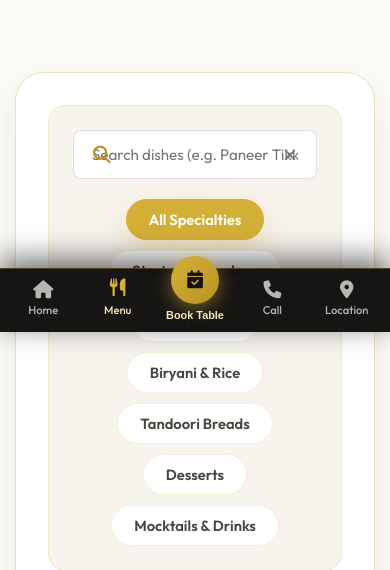
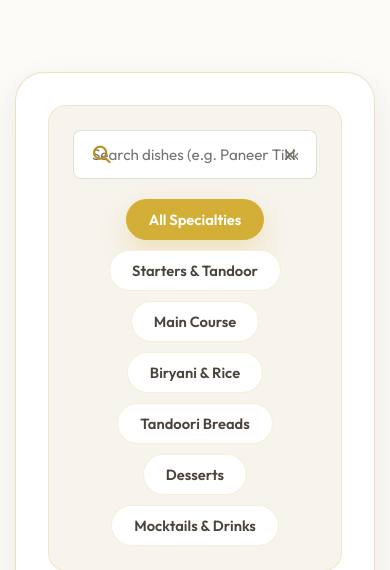
Before and after one commit to aryan6412/hotel-nataraj, a PHP site: page /menu.php in a window 390 px wide. Shown: the part 512-1082 px from the top of the page. Run offline with PHP 8.4, Linux system fonts and the light colour scheme; data that the repository does not hold is empty; some libraries are stand-ins or nearby versions; some web fonts are replaced.

Commit message:
Remove mobile bottom navigation bar

```diff
--- a/css/styles.css
+++ b/css/styles.css
@@ -2553,15 +2553,6 @@ img {
         box-sizing: border-box;
     }
 
-    /* Mobile Bottom Floating Navigation Bar & Floating Hotline Hide */
-    .mobile-bottom-bar {
-        display: flex !important;
-    }
-
-    body {
-        padding-bottom: 74px !important;
-    }
-
     .floating-hotline-widget {
         display: none !important;
     }
@@ -2609,87 +2600,3 @@ img {
     .hero-buttons-compact .btn { padding: 9px 12px; font-size: 0.78rem; }
     .scene-pill { padding: 4px 8px; font-size: 0.7rem; }
 }
-
-/* ==========================================================================
-   Mobile Bottom Bar Design (Thumb Zone UX - UI-UX Pro Max)
-   ========================================================================== */
-.mobile-bottom-bar {
-    display: none;
-    position: fixed;
-    bottom: 0;
-    left: 0;
-    width: 100%;
-    height: 64px;
-    background: rgba(14, 12, 10, 0.96);
-    backdrop-filter: blur(20px);
-    -webkit-backdrop-filter: blur(20px);
-    border-top: 1px solid rgba(212, 175, 55, 0.3);
-    z-index: 2800;
-    justify-content: space-around;
-    align-items: center;
-    padding: 0 6px;
-    box-shadow: 0 -8px 30px rgba(0, 0, 0, 0.6);
-}
-
-.mobile-bar-item {
-    display: flex;
-    flex-direction: column;
-    align-items: center;
-    justify-content: center;
-    gap: 3px;
-    color: rgba(253, 251, 247, 0.7);
-    text-decoration: none;
-    font-size: 0.7rem;
-    font-weight: 500;
-    background: none;
-    border: none;
-    cursor: pointer;
-    min-width: 52px;
-    min-height: 48px;
-    transition: all 0.2s ease;
-}
-
-.mobile-bar-item i {
-    font-size: 1.12rem;
-    transition: transform 0.2s ease, color 0.2s ease;
-}
-
-.mobile-bar-item.active,
-.mobile-bar-item:hover {
-    color: var(--color-gold-light);
-}
-
-.mobile-bar-item.active i {
-    color: var(--color-gold);
-    transform: translateY(-2px);
-}
-
-.mobile-bar-cta {
-    position: relative;
-    top: -12px;
-}
-
-.mobile-bar-cta .cta-inner {
-    width: 48px;
-    height: 48px;
-    border-radius: 50%;
-    background: linear-gradient(135deg, #D4AF37 0%, #B89324 100%);
-    color: #14110E;
-    display: flex;
-    align-items: center;
-    justify-content: center;
-    box-shadow: 0 4px 18px rgba(212, 175, 55, 0.5);
-    font-size: 1.2rem;
-    margin-bottom: 2px;
-    transition: transform 0.2s ease;
-}
-
-.mobile-bar-cta:active .cta-inner {
-    transform: scale(0.92);
-}
-
-.mobile-bar-cta span {
-    font-weight: 700;
-    color: var(--color-gold-light);
-    font-size: 0.68rem;
-}
--- a/includes/footer.php
+++ b/includes/footer.php
@@ -185,31 +185,7 @@
         </div>
     </div>
 
-    <!-- Mobile Bottom Floating Navigation Bar (Thumb Zone UX) -->
-    <nav class="mobile-bottom-bar" id="mobileBottomBar" aria-label="Mobile Navigation">
-        <a href="index.php" class="mobile-bar-item <?php echo basename($_SERVER['PHP_SELF']) === 'index.php' ? 'active' : ''; ?>">
-            <i class="fa-solid fa-house"></i>
-            <span>Home</span>
-        </a>
-        <a href="menu.php" class="mobile-bar-item <?php echo basename($_SERVER['PHP_SELF']) === 'menu.php' ? 'active' : ''; ?>">
-            <i class="fa-solid fa-utensils"></i>
-            <span>Menu</span>
-        </a>
-        <button class="mobile-bar-item mobile-bar-cta" id="mobileBarReserveBtn">
-            <div class="cta-inner">
-                <i class="fa-solid fa-calendar-check"></i>
-            </div>
-            <span>Book Table</span>
-        </button>
-        <a href="tel:9898989898" class="mobile-bar-item">
-            <i class="fa-solid fa-phone"></i>
-            <span>Call</span>
-        </a>
-        <a href="contact.php" class="mobile-bar-item <?php echo basename($_SERVER['PHP_SELF']) === 'contact.php' ? 'active' : ''; ?>">
-            <i class="fa-solid fa-location-dot"></i>
-            <span>Location</span>
-        </a>
-    </nav>
+
 
     <!-- Custom JS -->
     <script src="js/app.js"></script>
```
